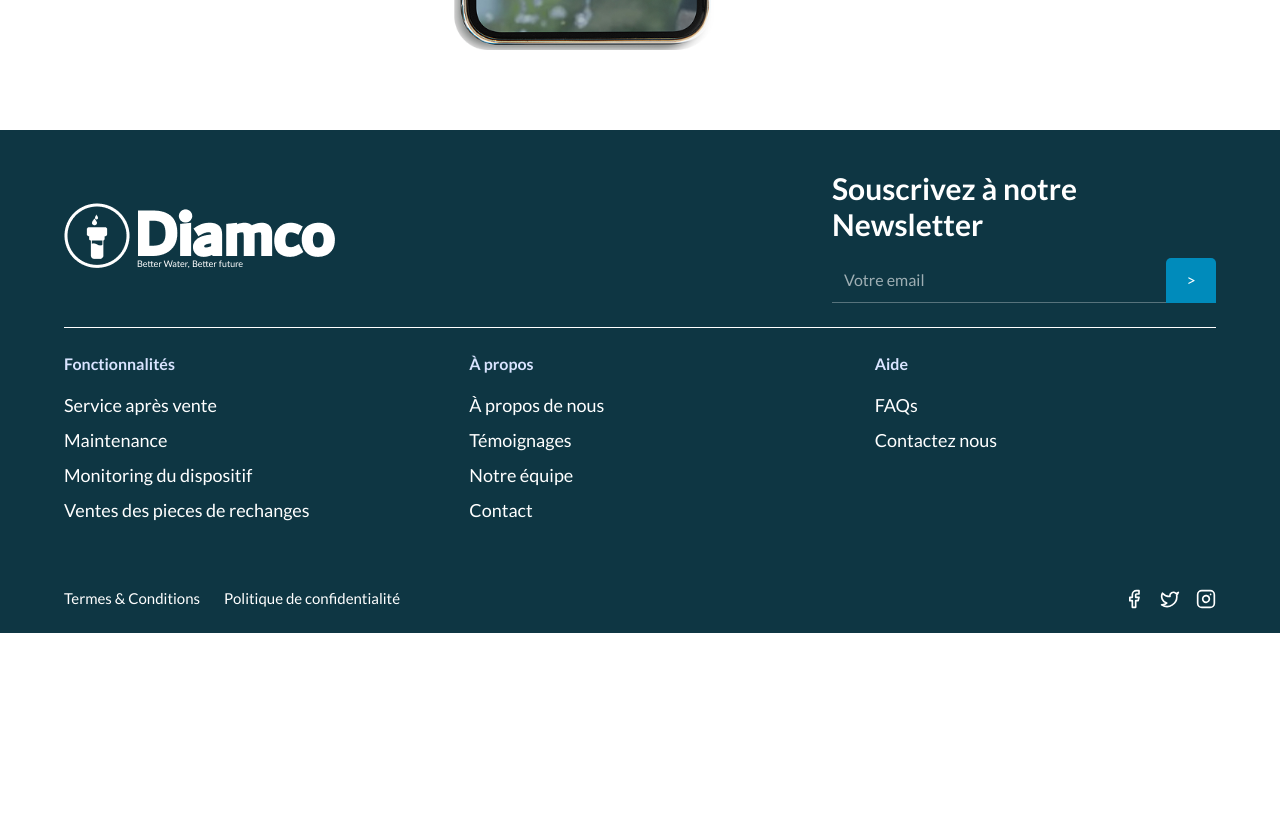
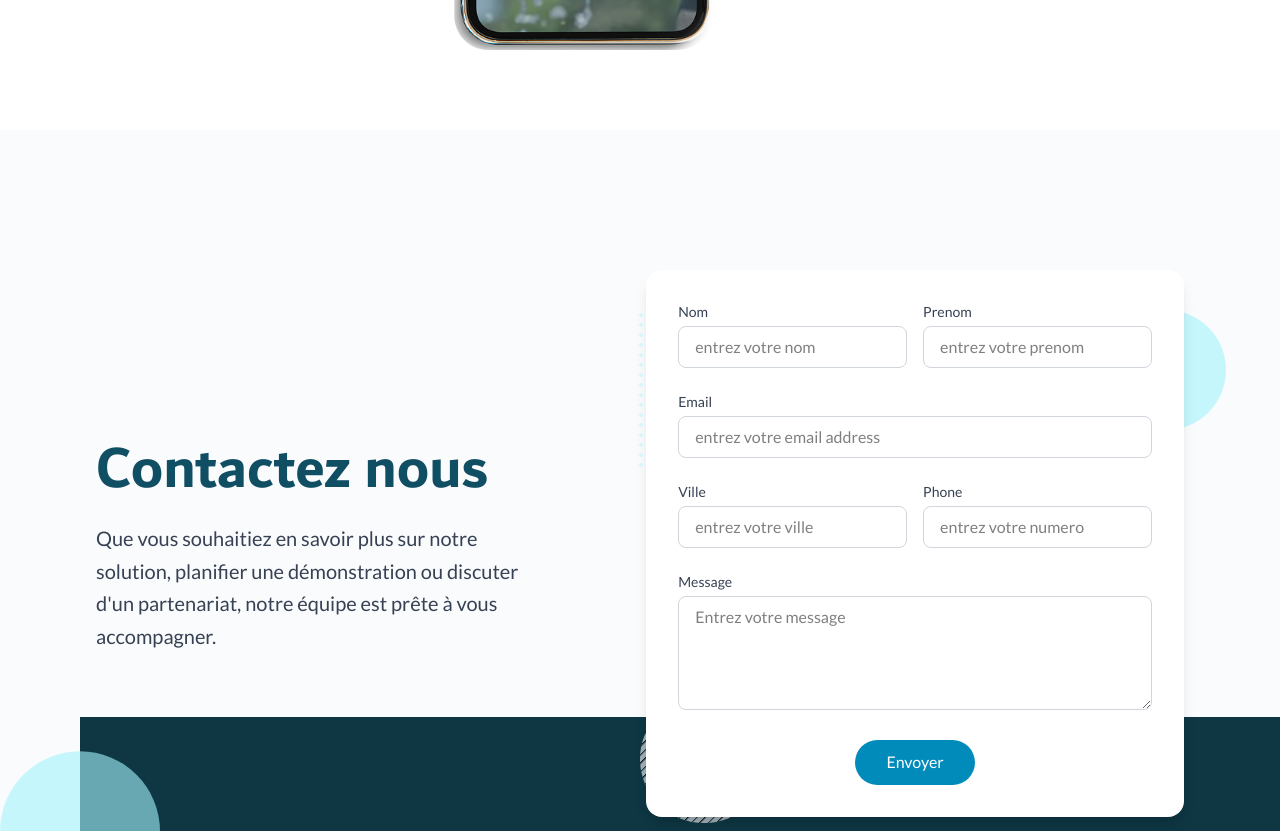
Before and after one commit to Glynno22/diamcoLanding, a React (Vite) app: page / in a window 1280 px wide. Shown: the part 5080-5911 px from the top of the page. Before the commit the page ends 5713 px from the top, so only its background shows below. Built offline with nearby package versions, Linux system fonts and the light colour scheme.

Commit message:
Modif apporter

```diff
--- a/src/App.jsx
+++ b/src/App.jsx
@@ -200,7 +200,7 @@ function App() {
         </section>
 
         <section id="contact">
-          {/*<ContactSection/>*/}
+          <ContactSection/>
         </section>
 
         <Footer/>
--- a/src/compoments/Etape.css
+++ /dev/null
@@ -1,3 +0,0 @@
-.hello {
-    clip-path: circle(50% at 50% 50%);
-}
```
Also changed, not shown: 1 other file (tests, documents, lock files or other folders).
